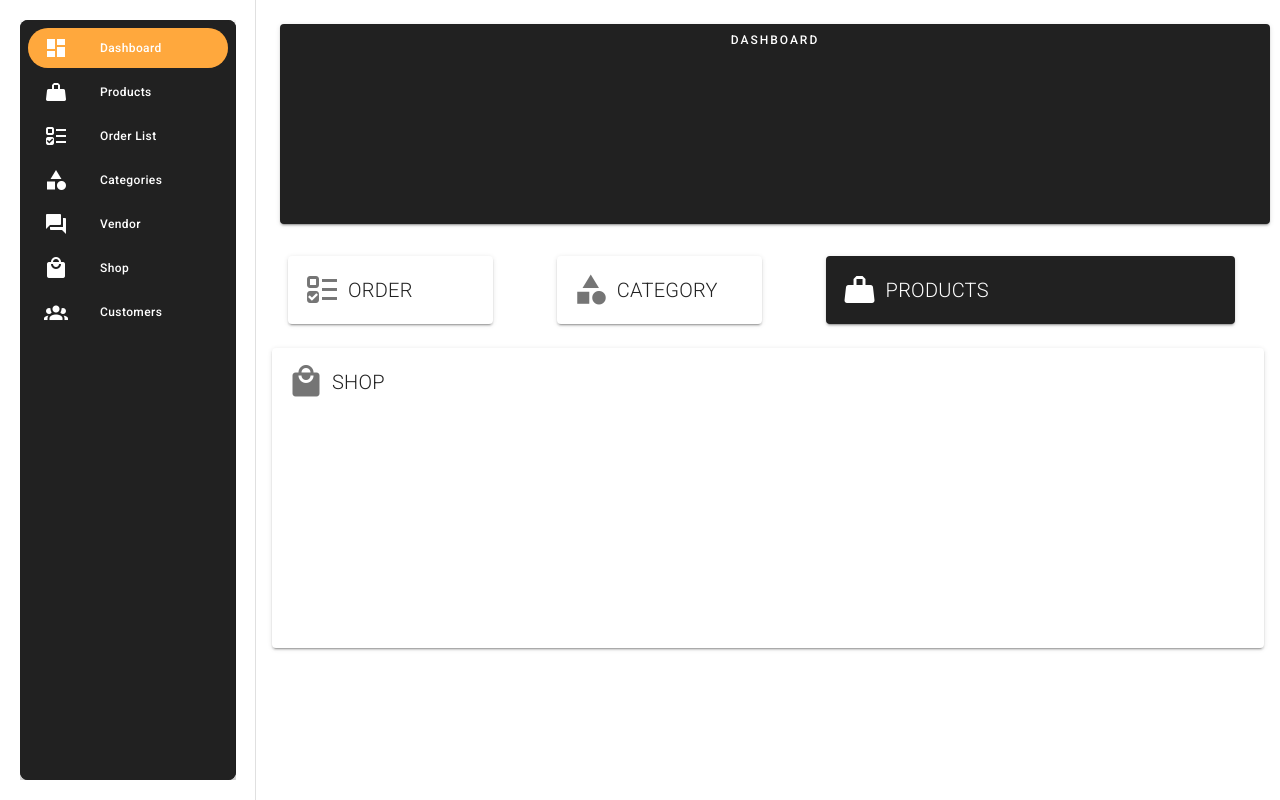
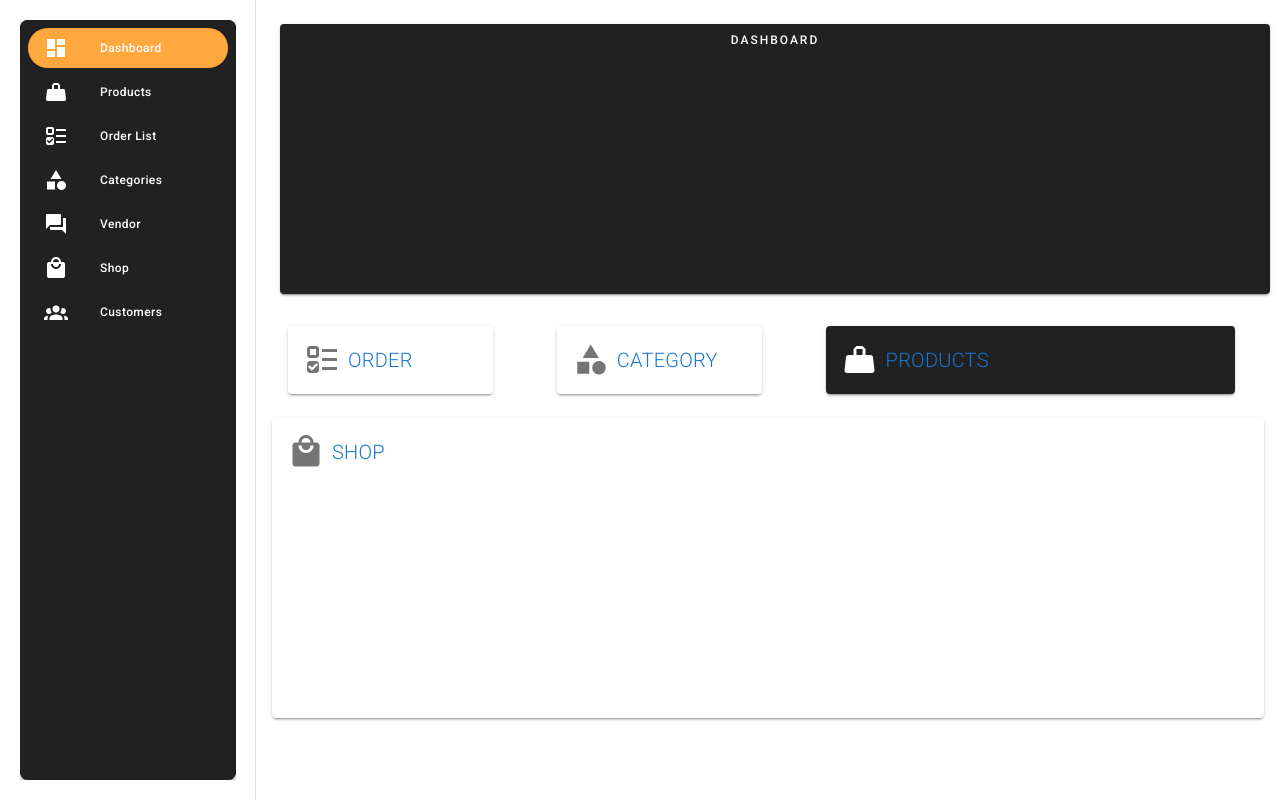
Before and after one commit to diyashrestha1999/maachadokan, a Vue app: page / in a window 1280 px wide. Built offline with nearby package versions, Linux system fonts and the light colour scheme.

Commit message:
final home look

```diff
--- a/src/views/DashBoard.vue
+++ b/src/views/DashBoard.vue
@@ -1,55 +1,66 @@
 <template>
   <v-col>
-        <v-card class="ma-3 text-center" color="grey darken-4" dark  width=99% height="200" >
-
-
-        <h1 class="text-overline " >DASHBOARD</h1>
-
-
-
+    <v-card
+      class="ma-3 text-center"
+      color="grey darken-4"
+      dark
+      width="99%"
+      height="270"
+    >
+      <h1 class="text-overline">DASHBOARD</h1>
     </v-card>
     <v-row>
-
-    <v-card class="ma-8"   width=20% >
+      <v-card class="ma-8 card" width="20%">
+        <router-link to="/orderlist" style="text-decoration: none">
           <v-card-title>
             <v-icon large left> mdi-order-bool-ascending-variant </v-icon>
             <span class="text-h6 font-weight-light">ORDER</span>
           </v-card-title>
-
-
+        </router-link>
       </v-card>
 
-    <v-card class="ma-8"   width=20% >
+      <v-card class="ma-8 card" width="20%">
+        <router-link to="/categorylist" style="text-decoration: none">
           <v-card-title>
             <v-icon large left> mdi-shape </v-icon>
             <span class="text-h6 font-weight-light">CATEGORY</span>
           </v-card-title>
-
-
-
+        </router-link>
       </v-card>
-    <v-card class="ma-8" color="grey darken-4" dark  width=40% >
+      <v-card class="ma-8 card" color="grey darken-4" dark width="40%">
+        <router-link to="/productlist" style="text-decoration: none">
           <v-card-title>
             <v-icon large left> mdi-purse </v-icon>
             <span class="text-h6 font-weight-light">PRODUCTS</span>
           </v-card-title>
-
-
-
+        </router-link>
       </v-card>
-
     </v-row>
-  <v-card class="ma-1"   max-width=100% height="300" >
+    <v-card class="ma-1 cardLast" max-width="100%" height="300">
+      <router-link to="/shoplist" style="text-decoration: none">
         <v-card-title>
           <v-icon large left> mdi-shopping </v-icon>
           <span class="text-h6 font-weight-light">SHOP</span>
         </v-card-title>
-
-
-
-
+      </router-link>
     </v-card>
   </v-col>
+</template>
+<style scooped>
+  .card{
+    transition: 0.1s;
 
-
-</template>
+  }
+  .card:hover{
+    box-shadow: rgba(0, 0, 0, 0.25) 0px 54px 55px,
+    rgba(0, 0, 0, 0.12) 0px -12px 30px, rgba(0, 0, 0, 0.12) 0px 4px 6px,
+    rgba(0, 0, 0, 0.17) 0px 12px 13px, rgba(0, 0, 0, 0.09) 0px -3px 5px;
+  transform: scale(1.02);
+  }
+  .cardLast:hover{
+    box-shadow: rgba(0, 0, 0, 0.25) 0px 54px 55px,
+    rgba(0, 0, 0, 0.12) 0px -12px 30px, rgba(0, 0, 0, 0.12) 0px 4px 6px,
+    rgba(0, 0, 0, 0.17) 0px 12px 13px, rgba(0, 0, 0, 0.09) 0px -3px 5px;
+  transform: scale(1.01);
+  }
+</style>
```
Lines whose indentation alone changed are shown as unchanged.
